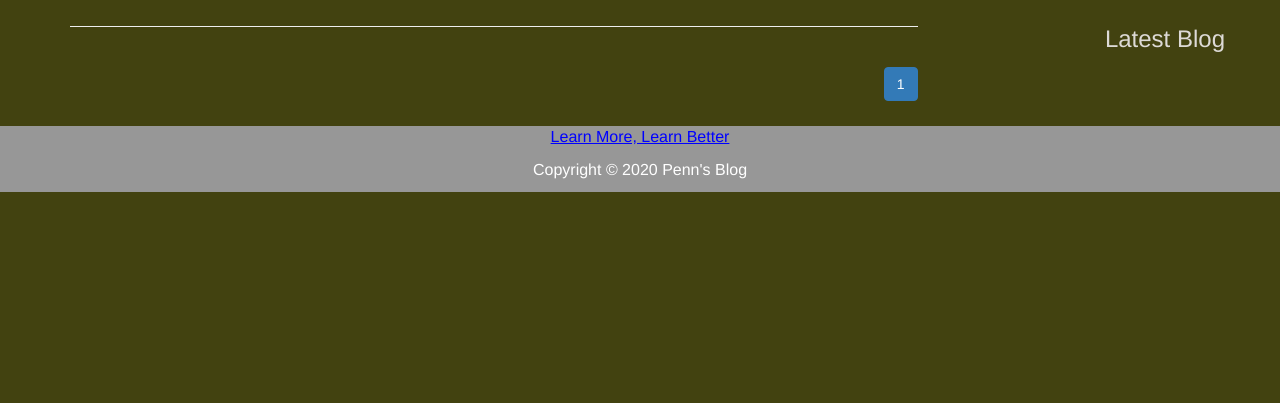
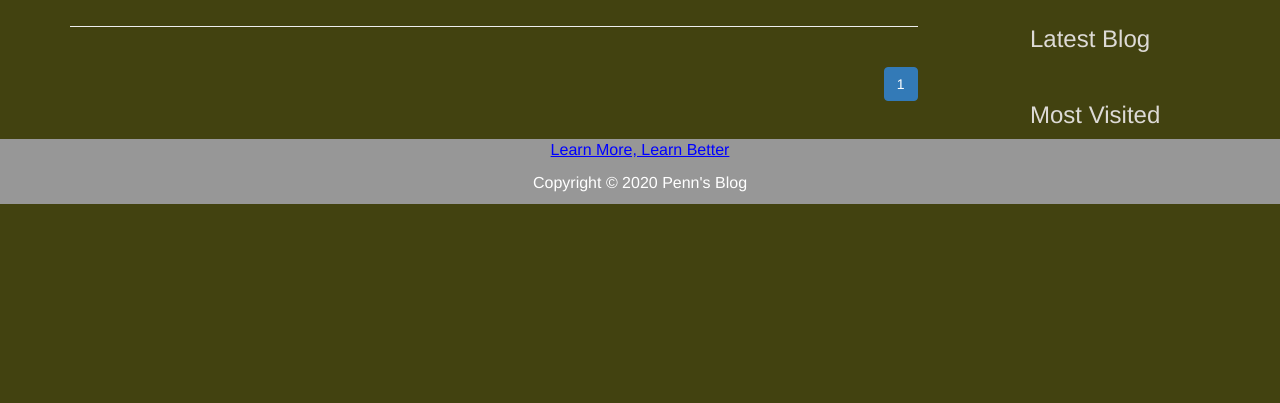
Before and after one commit to penn201500/website, a Django app: page /blog/ in a window 1280 px wide. Shown: the part 64-467 px from the top of the page. Run offline with Django 3.2, Linux system fonts and the light colour scheme; data that the repository does not hold is empty; some libraries are stand-ins or nearby versions.

Commit message:
add "Most visited blog" at right side bar, and adjust right side bar display format

```diff
--- a/blog/templates/blog/detail.html
+++ b/blog/templates/blog/detail.html
@@ -35,7 +35,10 @@
                     {{ entry.body|safe }}
                 </p>
             </div>
-            <div class="col-md-3">
+            <div class="col-md-1">
+            </div>
+
+            <div class="col-md-2"  style="margin-top: 50px">
                 {% include 'blog/right_side_bar.html' %}
             </div>
         </div>
--- a/blog/templates/blog/index.html
+++ b/blog/templates/blog/index.html
@@ -74,7 +74,9 @@
                     </ul>
                 </div>
             </div>
-            <div class="col-md-3">
+            <div class="col-md-1">
+            </div>
+            <div class="col-md-2">
                 {% include 'blog/right_side_bar.html' %}
             </div>
         </div>
--- a/blog/templates/blog/right_side_bar.html
+++ b/blog/templates/blog/right_side_bar.html
@@ -1,7 +1,8 @@
 {% load blog_tags %}
 
+
 <div class="row">
-    <div class="widget, pull-right">
+    <div class="widget, pull-left">
         <h3>Latest Blog</h3>
         {% get_latest_entries as recent_entry_list %}
         {% for entry in recent_entry_list %}
@@ -12,3 +13,17 @@
         {% endfor %}
     </div>
 </div>
+
+
+<div class="row" style="margin-top: 20px">
+    <div class="widget, pull-left">
+        <h3>Most Visited</h3>
+        {% get_most_visited_entries as recent_entry_list %}
+        {% for entry in recent_entry_list %}
+            <div>
+                <a href="{{ entry.get_absolute_url }}">{{ entry.title }}</a>
+                <div>{{ entry.author }} {{ entry.created_time }}</div>
+            </div>
+        {% endfor %}
+    </div>
+</div>
--- a/blog/templatetags/blog_tags.py
+++ b/blog/templatetags/blog_tags.py
@@ -16,3 +16,17 @@ def get_latest_entries(num=5):
         return Post.objects.all().order_by('-created_time')[:num]
     else:
         return Post.objects.all()
+
+
+@register.simple_tag()
+def get_most_visited_entries(num=5):
+    """
+    获取访问最多的博客，默认5个
+    :param num:
+    :return:
+    """
+    blogs = Post.objects.all().order_by('-visiting')
+    if len(blogs) >= num:
+        return Post.objects.all().order_by('-visiting')[:num]
+    else:
+        return Post.objects.all()
```
